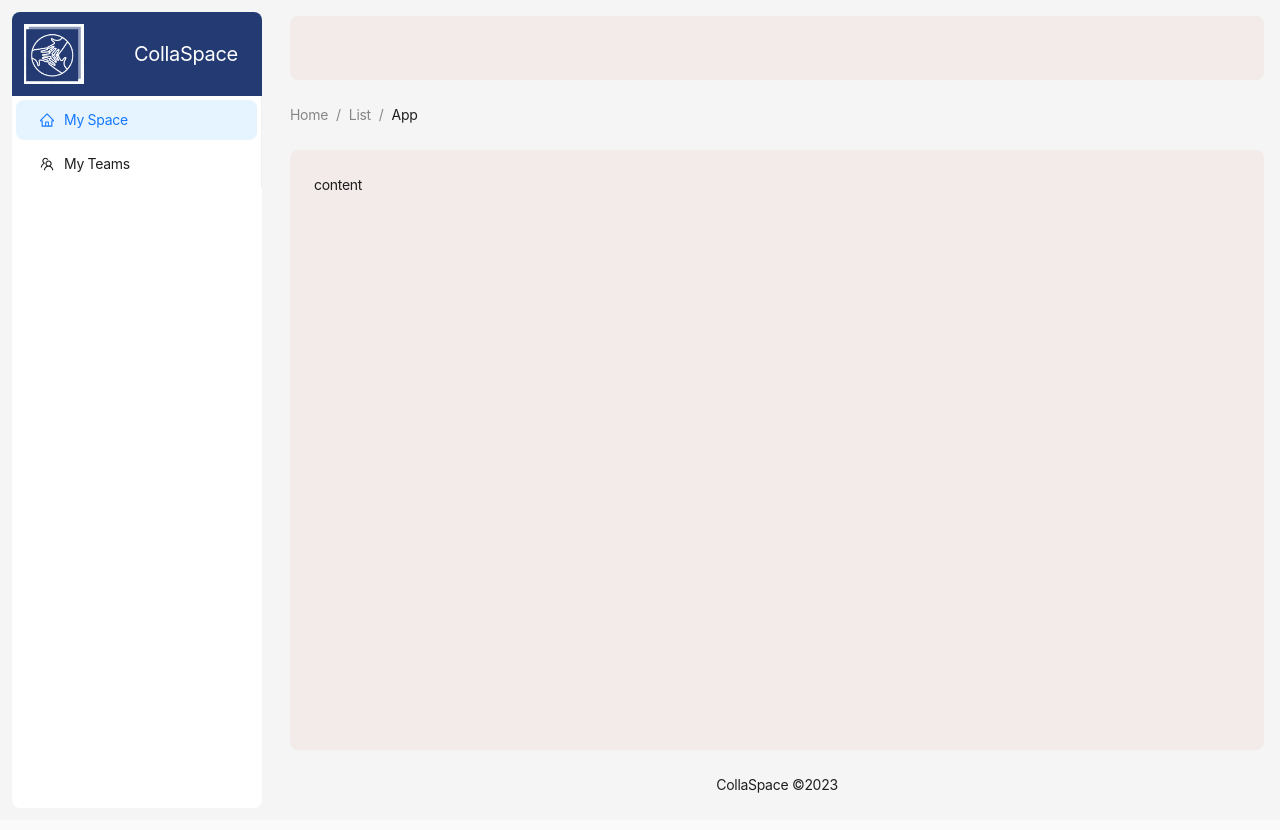
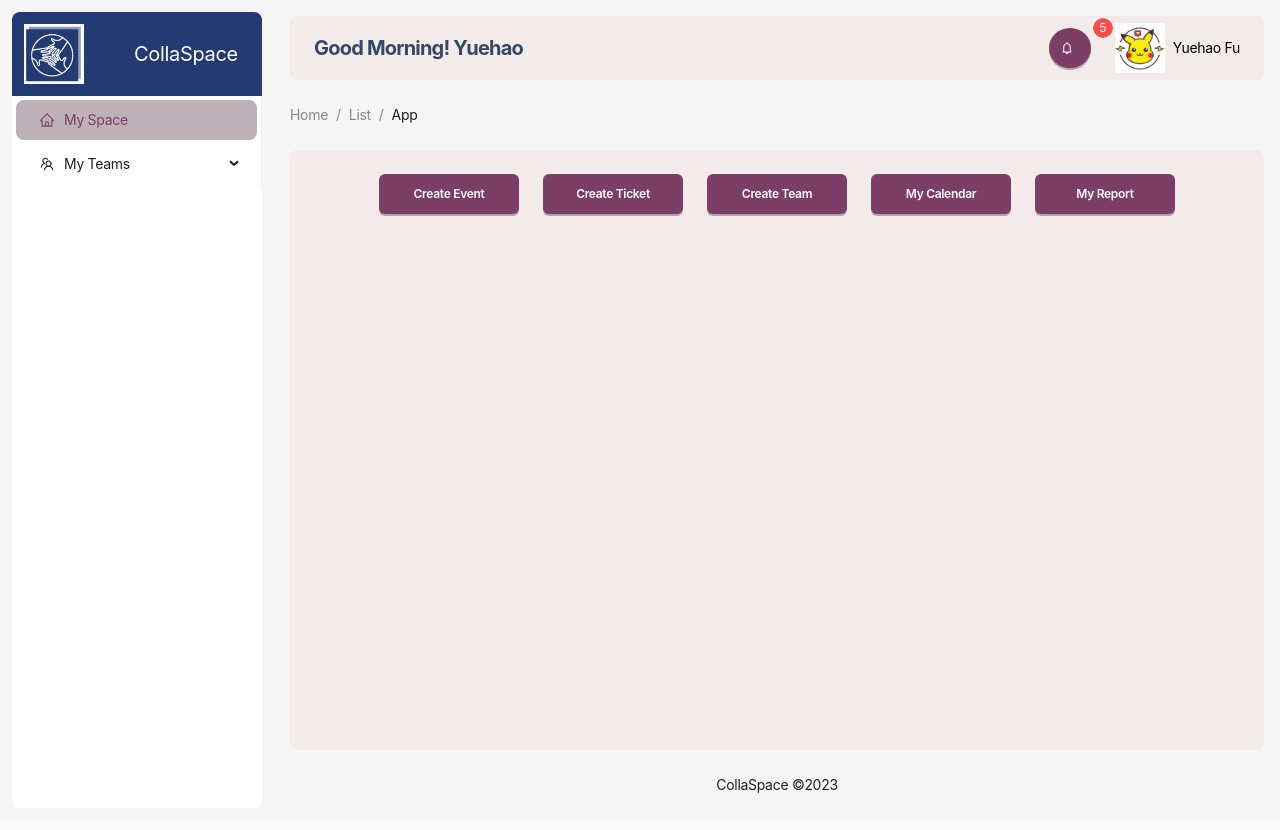
Before and after one commit to KATHRINEFU/CollaSpace-Frontend, a React (Vite) app: page /user/dashboard in a window 1280 px wide. Shown: the top 830 px of the page. Built offline with nearby package versions, Linux system fonts and the light colour scheme; no server answers; a small style sheet from the web is missing.

Commit message:
restructureed userlayout and dashboard

```diff
--- a/src/components/layouts/UserLayout.tsx
+++ b/src/components/layouts/UserLayout.tsx
@@ -1,12 +1,13 @@
 import "../../muse.main.css";
 import "../../muse.responsive.css";
 import { useLocation } from "react-router-dom";
-import { Layout, Menu, Breadcrumb } from "antd";
-import { INav } from "../../types";
-import {HomeOutlined, TeamOutlined} from "@ant-design/icons"
+import { Layout, Menu, Button, Badge, Image, ConfigProvider } from "antd";
+import {HomeOutlined, TeamOutlined, BellOutlined} from "@ant-design/icons"
 import ErrorBoundary from "../ErrorBoundary";
 import { Outlet } from "react-router-dom";
 import LogoIcon from "/logoIcon.png";
+import ProfileAvatar from "/profile-avatar.png";
+import type { MenuProps } from 'antd';
 
 export default function UserLayout() {
   let { pathname } = useLocation();
@@ -14,21 +15,36 @@ export default function UserLayout() {
 
   const { Header, Content, Footer, Sider } = Layout;
 
-  const navItems: INav[] = [
-    {
-        'name':'My Space',
-        'path': '/user/dashboard',
-        'icon': <HomeOutlined />
-    },
-    {
-        'name':'My Teams',
-        'path': '/user/teams',
-        'icon': <TeamOutlined/>
-    },
-  ]
+  type MenuItem = Required<MenuProps>['items'][number];
+  function getItem(
+    label: React.ReactNode,
+    key: React.Key,
+    icon?: React.ReactNode,
+    children?: MenuItem[],
+  ): MenuItem {
+    return {
+      key,
+      icon,
+      children,
+      label,
+    } as MenuItem;
+  }
+
+  const sideBarMenuItem: MenuItem[] = [
+    getItem('My Space', '1', <HomeOutlined />),
+    getItem('My Teams', 'sub2', <TeamOutlined />, [getItem('Team 1', '6'), getItem('Team 2', '8')]),
+  ];
 
   return (
     <>
+    <ConfigProvider
+        theme={{
+        token: {
+            // Seed Token
+            colorPrimary: '#7C3E66',
+        },
+        }}
+    >
       <Layout>
         <div className="bg-white m-3 rounded-lg">
             <Sider
@@ -52,12 +68,7 @@ export default function UserLayout() {
                 <Menu
                     mode="inline"
                     defaultSelectedKeys={['1']}
-                    items={navItems.map((item, index) => ({
-                        key: String(index + 1),
-                        icon: item.icon,
-                        label: item.name,
-                        }),
-                    )}
+                    items={sideBarMenuItem}
                 />
 
             </Sider>
@@ -65,24 +76,39 @@ export default function UserLayout() {
 
 
       <Layout style={{width: '80%'}}>
-        <Header className="rounded-lg" style={{margin: '16px 16px 0', padding: 0, background: "#F2EBE9"}} />
-          <Breadcrumb style={{ margin: '24px 16px 0' }}>
-            <Breadcrumb.Item>Home</Breadcrumb.Item>
-            <Breadcrumb.Item>List</Breadcrumb.Item>
-            <Breadcrumb.Item>App</Breadcrumb.Item>
-          </Breadcrumb>
-        <Content style={{ margin: '24px 16px 0' }}>
-          <div className="rounded-lg" style={{ padding: 24, minHeight: 600, background: "#F2EBE9" }}>content</div>
+        <Header className="rounded-lg" style={{margin: '16px 16px 0', padding: 0, background: "#F2EBE9"}} >
+            <div className="flex items-center justify-between mr-24 w-full">
+                <h2 className="text-xl font-bold ml-6 "> Good Morning! Yuehao</h2>
+                <div className="w-50 flex items-center gap-3">
+                    <Badge count={5}>
+                        <Button
+                            type="primary"
+                            shape="circle"
+                            size="small"
+                            icon = {<BellOutlined />}
+                            style={{width: '42px'}}
+                            className="mr-3"
+                        />
+                    </Badge>
+
+                    <div className="flex items-center justify-center gap-2 mr-6">
+                        <Image src={ProfileAvatar} alt="Profile Avatar" width={50}/>
+                        <span className="text-black">Yuehao Fu</span>
+                    </div>
+                </div>
+            </div>
+
+        </Header>
+
+        <Content className="content-ant">
+            <ErrorBoundary>
+                <Outlet />
+            </ErrorBoundary>
         </Content>
         <Footer style={{ textAlign: 'center' }}>CollaSpace ©2023</Footer>
       </Layout>
-
-      <Content className="content-ant">
-        <ErrorBoundary>
-            <Outlet />
-        </ErrorBoundary>
-      </Content>
     </Layout>
+    </ConfigProvider>
     </>
   );
 }
--- a/src/pages/public/Signup.tsx
+++ b/src/pages/public/Signup.tsx
@@ -65,7 +65,11 @@ export const SignUp = () => {
             employeeRole: values.role,
             employeePassword: values.password
         }
-        axios.post('/employee/create', payload)
+        axios.post('/employee/create', payload, {
+            headers: {
+                'Content-Type': 'application/json'
+            }
+        })
         .then((r) => {
             setIsSubmitting(false)
             localStorage.setItem('token', r.data.token)
--- a/src/pages/user/Dashboard.tsx
+++ b/src/pages/user/Dashboard.tsx
@@ -1,6 +1,28 @@
+import "../../muse.main.css";
+import "../../muse.responsive.css";
+import { Breadcrumb, Button , Layout} from "antd"
+
 export function Component() {
+    const { Content } = Layout;
     return (
         <>
+        <Breadcrumb style={{ margin: '24px 16px 0' }}>
+            <Breadcrumb.Item>Home</Breadcrumb.Item>
+            <Breadcrumb.Item>List</Breadcrumb.Item>
+            <Breadcrumb.Item>App</Breadcrumb.Item>
+        </Breadcrumb>
+        <Content style={{ margin: '24px 16px 0' }}>
+          <div className="rounded-lg" style={{ padding: 24, minHeight: 600, background: "#F2EBE9" }}>
+            <div className="w-full flex items-center justify-center gap-6">
+                <Button type="primary" style={{width: '140px'}}>Create Event</Button>
+                <Button type="primary" style={{width: '140px'}}>Create Ticket</Button>
+                <Button type="primary" style={{width: '140px'}}>Create Team</Button>
+                <Button type="primary" style={{width: '140px'}}>My Calendar</Button>
+                <Button type="primary" style={{width: '140px'}}>My Report</Button>
+            </div>
+
+          </div>
+        </Content>
         </>
     )
 }
--- a/src/routes/index.tsx
+++ b/src/routes/index.tsx
@@ -3,7 +3,7 @@ import { PublicRoutes } from "./PublicRoutes";
 import DefaultLayout from "../components/layouts/DefaultLayout";
 import ErrorBoundary from "../components/ErrorBoundary";
 import UserLayout from "../components/layouts/UserLayout";
-import AuthProvider from "../providers/AuthProvider";
+// import AuthProvider from "../providers/AuthProvider";
 import { UserRoutes } from "./UserRoutes";
 
 export const router = createBrowserRouter([
```
Also changed, not shown: public/profile-avatar.png (added).
